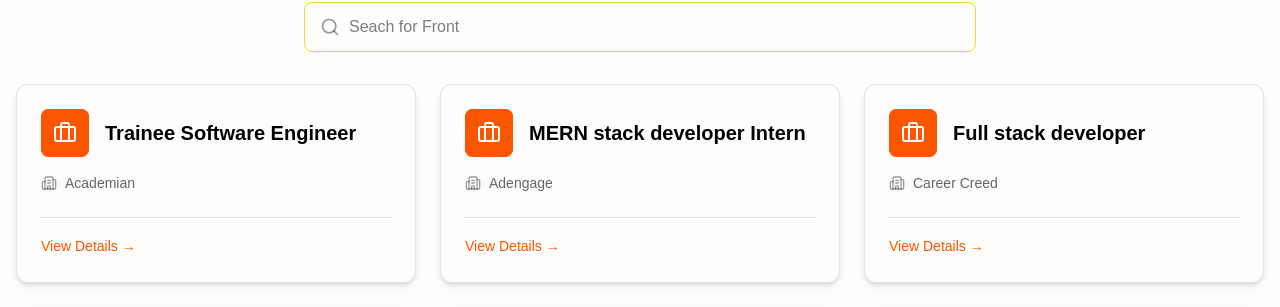
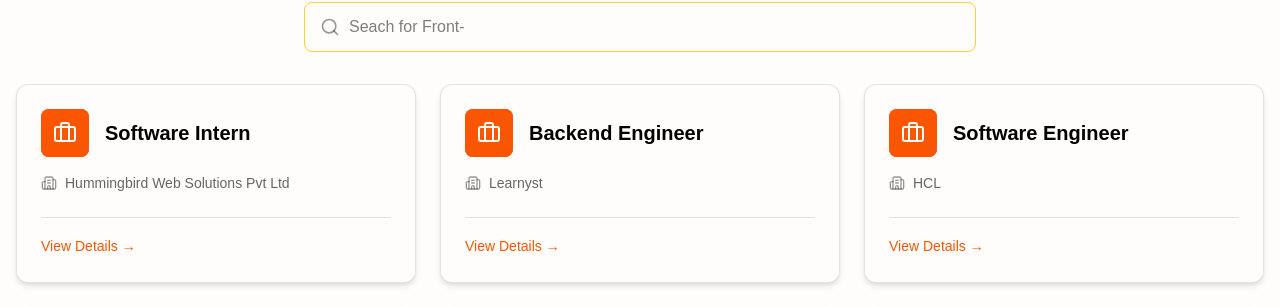
Before and after one commit to meethcodes04/devcareers, a React (Vite) app in the folder frontend/: page /company-details in a window 1280 px wide. Shown: the part 270-577 px from the top of the page. Built offline with nearby package versions, Linux system fonts and the light colour scheme; no server answers.

Commit message:
Added new job

```diff
--- a/frontend/src/data/jobData/jobData.js
+++ b/frontend/src/data/jobData/jobData.js
@@ -85,6 +85,21 @@
     company: 'Academian', role: 'Trainee Software Engineer',
     hiringLink: 'https://academian.keka.com/careers/jobdetails/129744'
   }
+  ,{
+    id:173,
+    company: 'HCL', role:'Software Engineer',
+    hiringLink:'https://unstop.com/o/QLPRqv3?lb=vhj6xFV&utm_medium=Share&utm_source=jobs&utm_campaign=Meetson4554'
+  }
+  ,{
+    id:174,
+    company: 'Learnyst', role:'Backend Engineer',
+    hiringLink:'https://wellfound.com/jobs/3849463-backend-engineer-ruby-on-rails-offline-interview'
+  }
+  ,{
+    id:175,
+    company: 'Hummingbird Web Solutions Pvt Ltd', role: 'Software Intern',
+    hiringLink: 'https://docs.google.com/forms/d/e/1FAIpQLSdUPM9Ww8O0cr4fWSOmFUOpNhdnFD5yB73H-IhaPp4lcrYtHQ/viewform'
+  }
 ]
 
 export default companiesData
```
